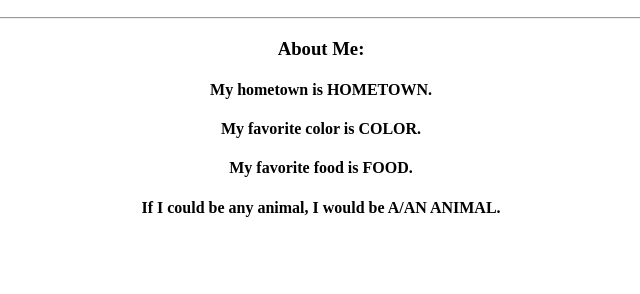
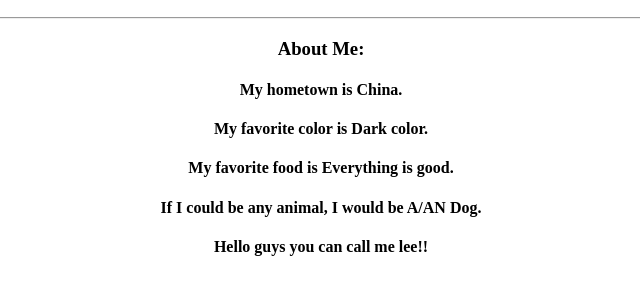
Before and after one commit to leecodexxe/clean, a plain HTML site: page index.html in a window 1280 px wide. Shown: the part 110-404 px from the top of the page, without its empty margins (319-959 px from the left). Drawn offline with Linux system fonts and the light colour scheme.

Commit message:
My person info!

```diff
--- a/index.html
+++ b/index.html
@@ -11,10 +11,11 @@
 				<h2>Software Developer</h2>
 				<hr>
 				<h3>About Me:</h3>
-					<h4>My hometown is HOMETOWN.</h4>
-					<h4>My favorite color is COLOR.</h4>
-					<h4>My favorite food is FOOD.</h4>
-					<h4>If I could be any animal, I would be A/AN ANIMAL.</h4>
+					<h4>My hometown is China.</h4>
+					<h4>My favorite color is Dark color.</h4>
+					<h4>My favorite food is Everything is good.</h4>
+					<h4>If I could be any animal, I would be A/AN Dog.</h4>
+                    <h4>Hello guys you can call me lee!!</h4>
 			</div>
 		  </body>
 		</html>
```
